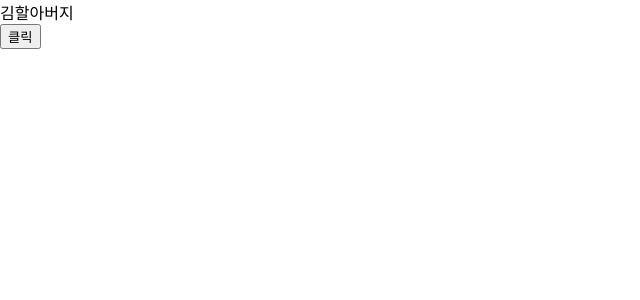
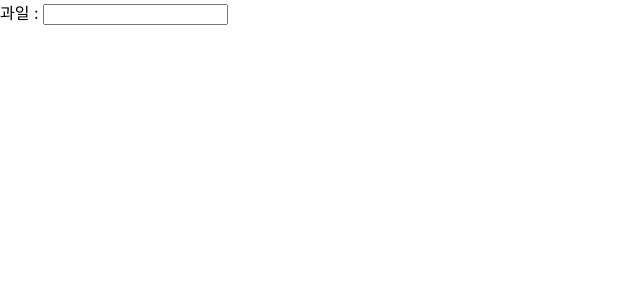
Before and after one commit to VIVID89/week-1, a React (Create React App) app: page / in a window 1280 px wide. Shown: the top 300 px of the page, without its empty margins (0-640 px from the left). Built offline with nearby package versions, Linux system fonts and the light colour scheme.

Commit message:
useStaet, onChange

```diff
--- a/src/App.jsx
+++ b/src/App.jsx
@@ -2,19 +2,18 @@ import React, { useState } from 'react';
 import './App.css';
 
 function App() {
-   const [name, setName] = useState('김할아버지');
+    const [fruit, setFruit] = useState('');
 
     return (
         <div>
-            {name}
-            <br />
-            <button
-            onClick={ function () {
-              setName("박할아버지");
-            }}
-            >
-            클릭
-            </button>
+            과일 :{' '}
+            <input
+                value={fruit}
+                onChange={function (event) {
+                    // console.log(event.target.value);
+                    setFruit(event.target.value);
+                }}
+            />
         </div>
     );
 }
```
